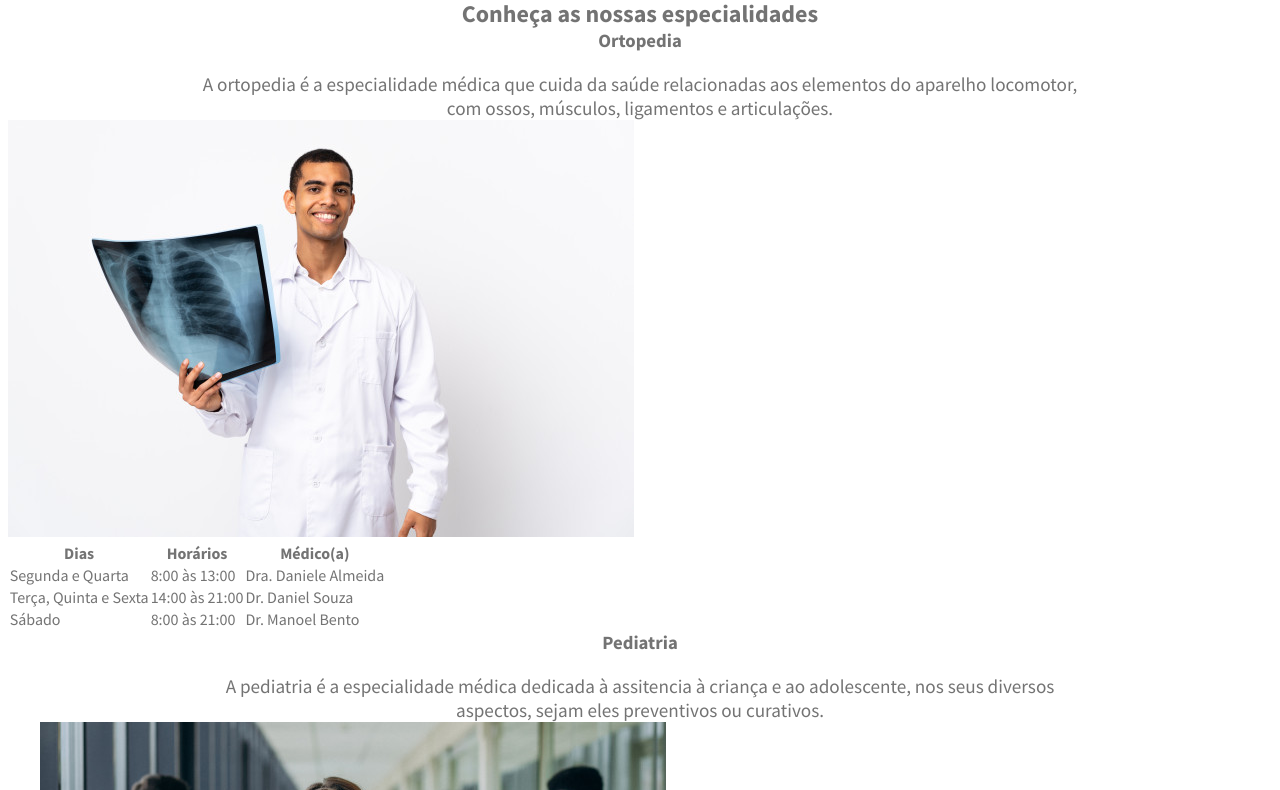
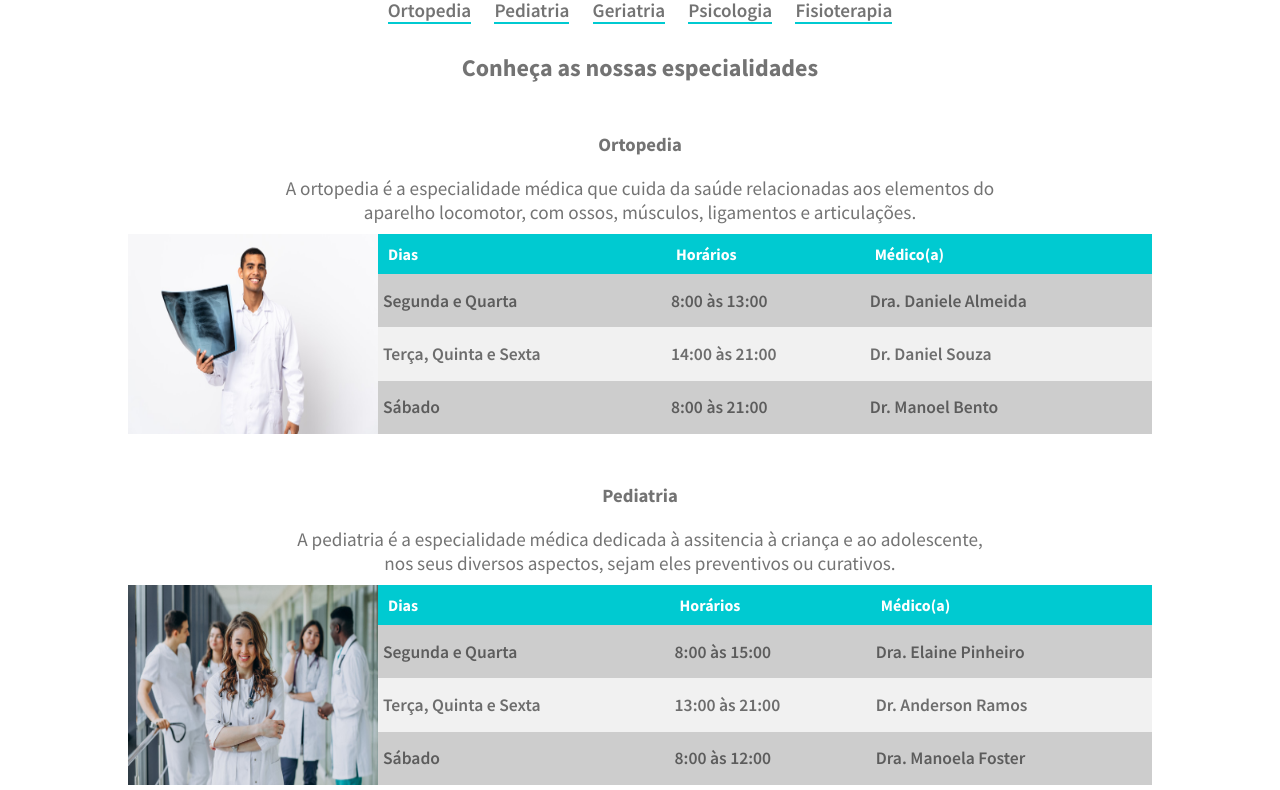
Before and after one commit to DilmarJunior/ProjetoCMLife, a plain HTML site: page specialties.html in a window 1280 px wide. Shown: the part 77-867 px from the top of the page. Drawn offline with Linux system fonts and the light colour scheme.

Commit message:
Update style.css
Commit pagina de estilo semi-finalizada

```diff
--- a/style.css
+++ b/style.css
@@ -8,6 +8,18 @@
     color: #0000008c;
 }
 
+.width1024 {
+    width: 1024px;
+}
+
+.content {
+    display: flex;
+    justify-content: center;
+}
+
+table {
+    border-spacing: 0px;
+}
 /* ------ Fim - Estilo Global ------ */
 
 /* ------- Inicio - Estilo Cabeçalho ------ */
@@ -19,7 +31,6 @@ header {
 }
 
 .header {
-    width: 1024px;
     height: 100%;
 
     display: flex;
@@ -84,7 +95,6 @@ header {
 }
 
 .MainTitle {
-    width: 1024px;
     display: flex;
     flex-direction: column;
     justify-content: center;
@@ -101,13 +111,8 @@ header {
 /* Fim - Estilo Section Banner */
 /* Inicio - Estilo div aboutClinic */
 
-.content {
-    display: flex;
-    justify-content: center;
-}
 
 #aboutClinic {
-    width: 1024px;
     display: flex;
     flex-direction: column;
     margin: 40px 0 10px 0;
@@ -144,10 +149,6 @@ header {
 
 /* Fim - Estilo div aboutClinic */
 /* Inicio - Estilo div middleContent*/
-
-#middleContent {
-    width: 1024px;
-}
 
 .specialtiesFigures {
     display: flex;
@@ -230,6 +231,85 @@ header {
 
 }
 /* Fim - Estilo div clinicalContact */
+
+/* Inicio - Estilo page specialties*/
+#specialtiesHeader {
+    display: flex;
+    flex-direction: column;
+    justify-content: center;
+    align-items: center;
+    padding: 20px;
+}
+
+.navigationSpecialties a {
+    font-size: 1.2em;
+    margin: 10px;
+
+    font-weight: 600;
+    text-decoration: none;
+    border-bottom: 2px solid #00cad1;
+}
+
+.navigationSpecialties a:hover {
+    color: blue;
+}
+
+.specialtiesTitle {
+    margin: 30px 0px;
+}
+
+.specialtiesSchedules {
+    display: flex;
+    height: 200px;
+    margin: 10px 0px 50px 0px;
+}
+
+.specialtiesSchedules img {
+    height: 100%;
+    width: 250px;
+}
+
+.specialtiesSchedules table {
+    height: 100%;
+    width: 100%;
+    text-align: center;
+}
+
+
+.specialtiesSchedules table thead {
+    background-color: #00cad1;
+}
+
+.specialtiesSchedules table th {
+    color: white;
+    text-align: start;
+    padding: 10px;
+}
+
+.specialtiesSchedules table td {
+   text-align: start;
+   padding: 5px;
+   font-size: 1.1em;
+   font-weight: 510;
+}
+
+.specialtiesSchedules table tbody tr:nth-child(1n){
+    background-color: #cdcdcd;
+}
+
+.specialtiesSchedules table tbody tr:nth-child(2n){
+    background-color: #f1f1f1;
+    }
+
+.specialtyImage {
+    width: 250;
+}
+
+.timeTableSpecialties {
+    width: calc(100% - 250px);
+}
+
+/* Fim - Estilo page specialties*/
 /* ------ Fim - Estilo Conteudo ------ */
 
 /* ------ Inicio - Estilo Rodapé ------ */
@@ -240,8 +320,6 @@ footer {
 }
 
 .footer  {
-    width: 1024px;
-
     display: flex;
     flex-direction: column;
     align-items: center;
@@ -326,3 +404,18 @@ footer {
         margin: 20px 20px 30px 20px;
     }
 }
+
+@media (max-width: 768px) {
+    .specialtiesSchedules{
+         display: flex;
+         justify-content: center;
+     }
+
+     .specialtiesSchedules img {
+        display: none;
+    }
+
+    .specialtiesSchedules table {
+        width: 100%;
+    }
+}
```
